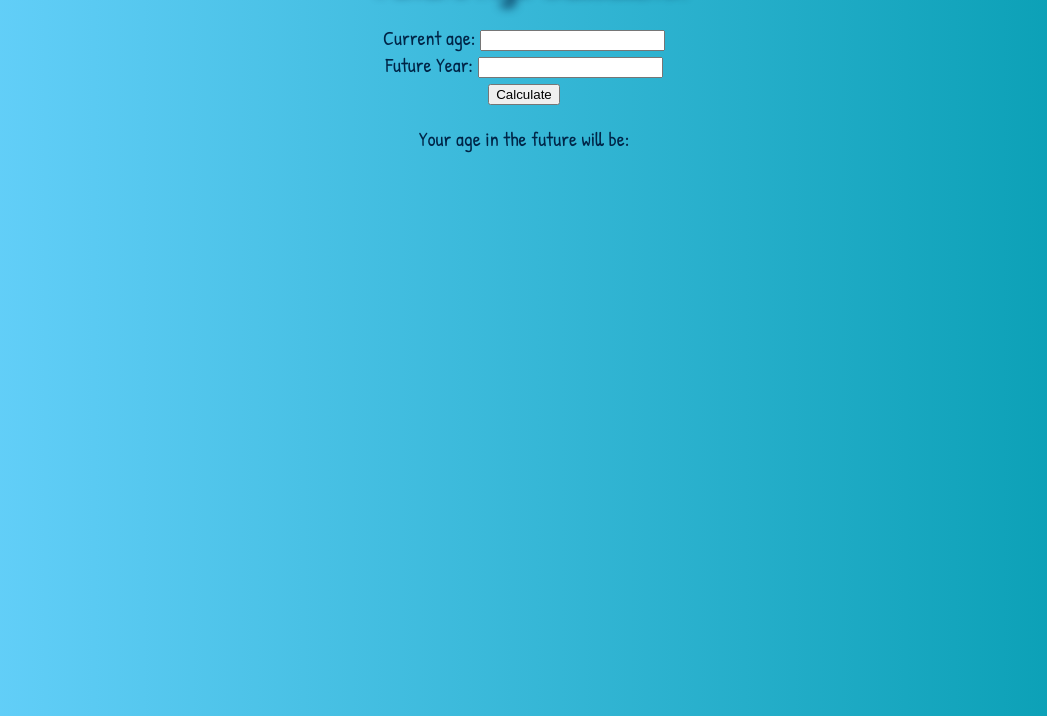
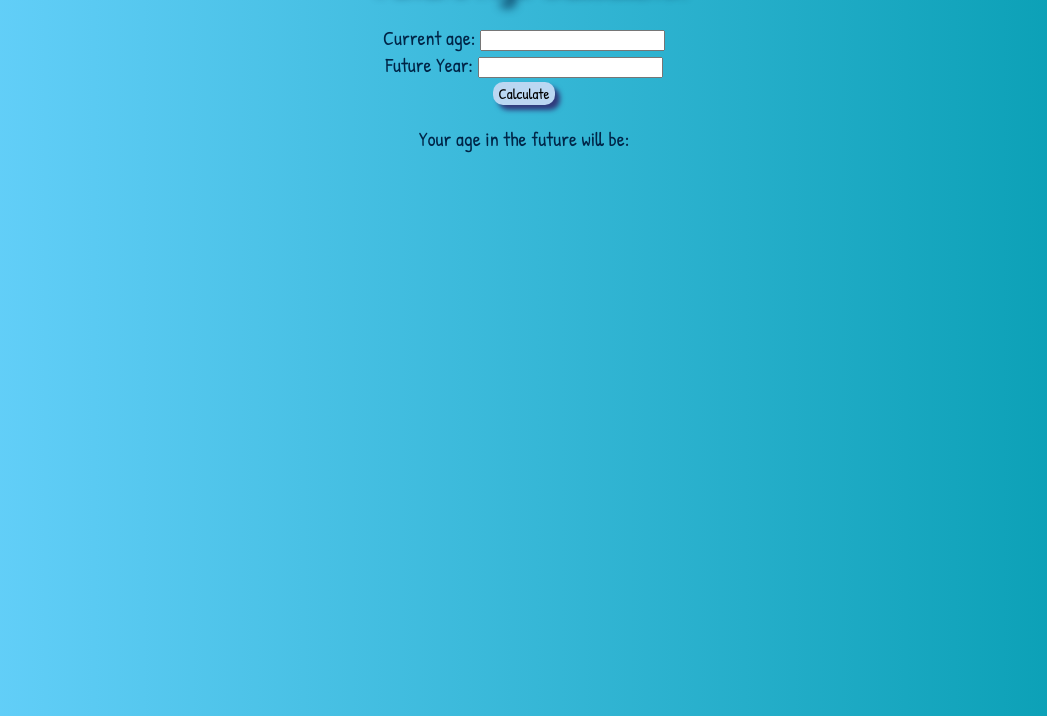
Before and after one commit to Swiftsaa/Future-Age-Calculator, a plain HTML site: page index.html in a window 1280 px wide. Shown: the part 84-800 px from the top of the page, without its empty margins (116-1163 px from the left). Drawn offline with Linux system fonts and the light colour scheme.

Commit message:
style.css

```diff
--- a/style.css
+++ b/style.css
@@ -23,3 +23,19 @@ h1 {
   50% {transform: translateY(-10px);}
   100% {transform: translateY(0px);}
 }
+
+.button {
+  border-radius: 10px;
+  background-color: #bbd7f2;
+  box-shadow: 5px 5px 5px #313a7c;
+  border: none;
+  font-family: PatrickHand;
+  font-size: 15px;
+  transition-duration: .5s;
+
+}
+
+.button:hover {
+  background-color: #6bd3ff; /* Green */
+  color: black;
+}
```
